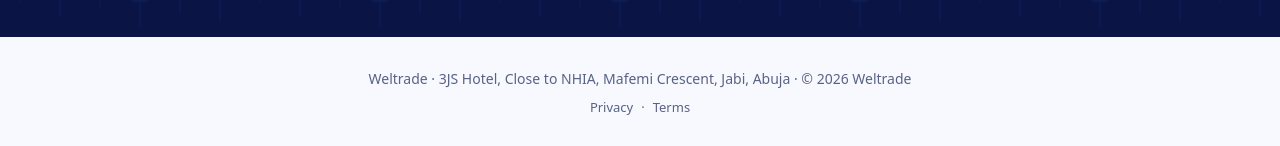
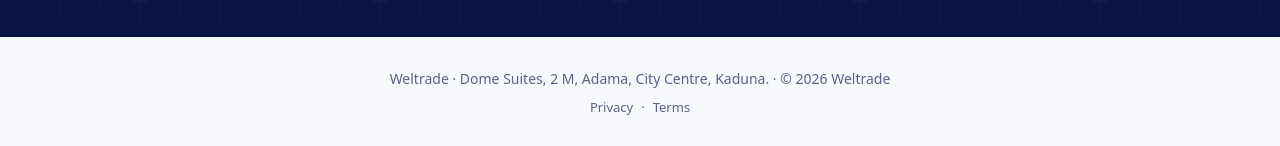
Before and after one commit to Krypton-Creation/weltrade-summit-funnel-demaph, a React (Vite) app: page / in a window 1280 px wide. Shown: the part 4548-4694 px from the top of the page. Built offline with nearby package versions, Linux system fonts and the light colour scheme; no server answers.

Commit message:
Update MiniFooter address and location details

```diff
--- a/src/components/MiniFooter.tsx
+++ b/src/components/MiniFooter.tsx
@@ -4,7 +4,7 @@ export default function MiniFooter() {
   return (
     <footer className="max-w-5xl mx-auto px-4 py-8 text-center text-wt-gray-text text-sm">
       <p>
-        Weltrade &middot; 3JS Hotel, Close to NHIA, Mafemi Crescent, Jabi, Abuja &middot; &copy; 2026
+        Weltrade &middot; Dome Suites, 2 M, Adama, City Centre, Kaduna. &middot; &copy; 2026
         Weltrade
       </p>
       <p className="mt-2 text-[13px]">
```
